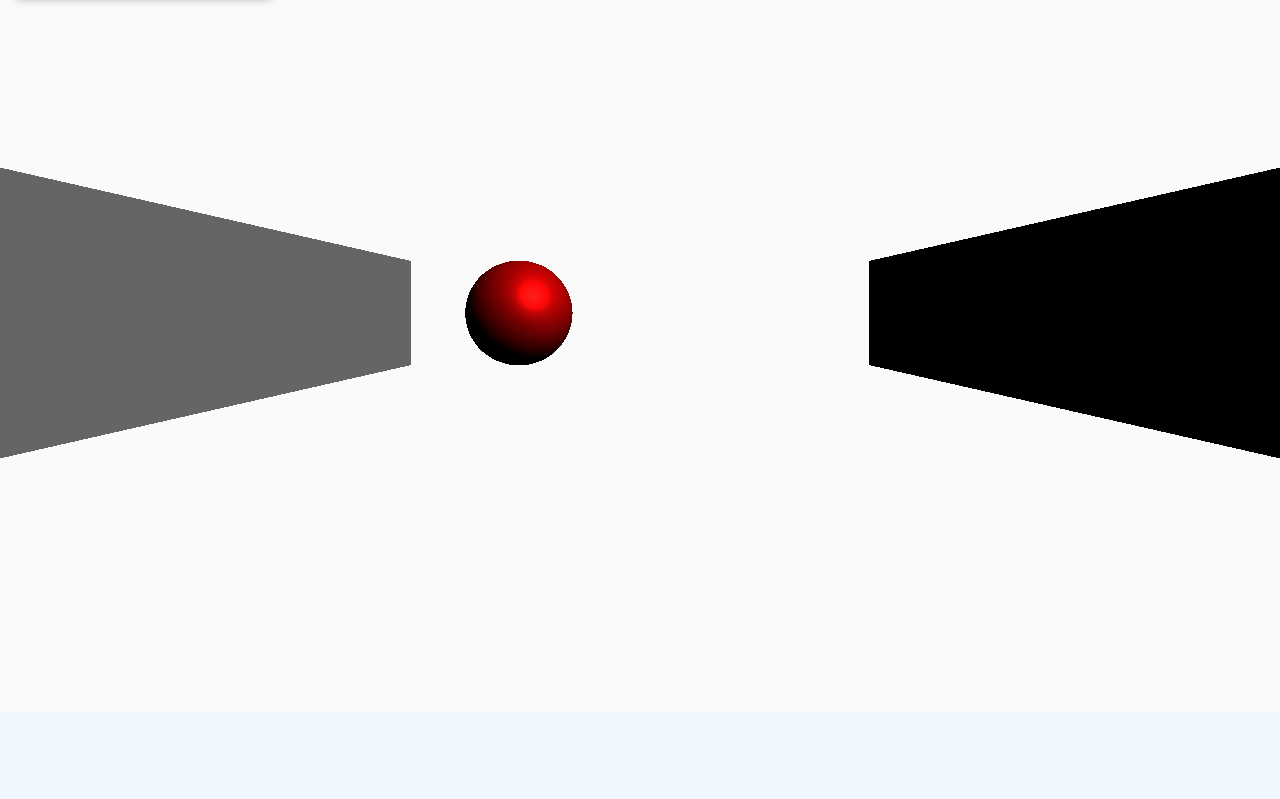
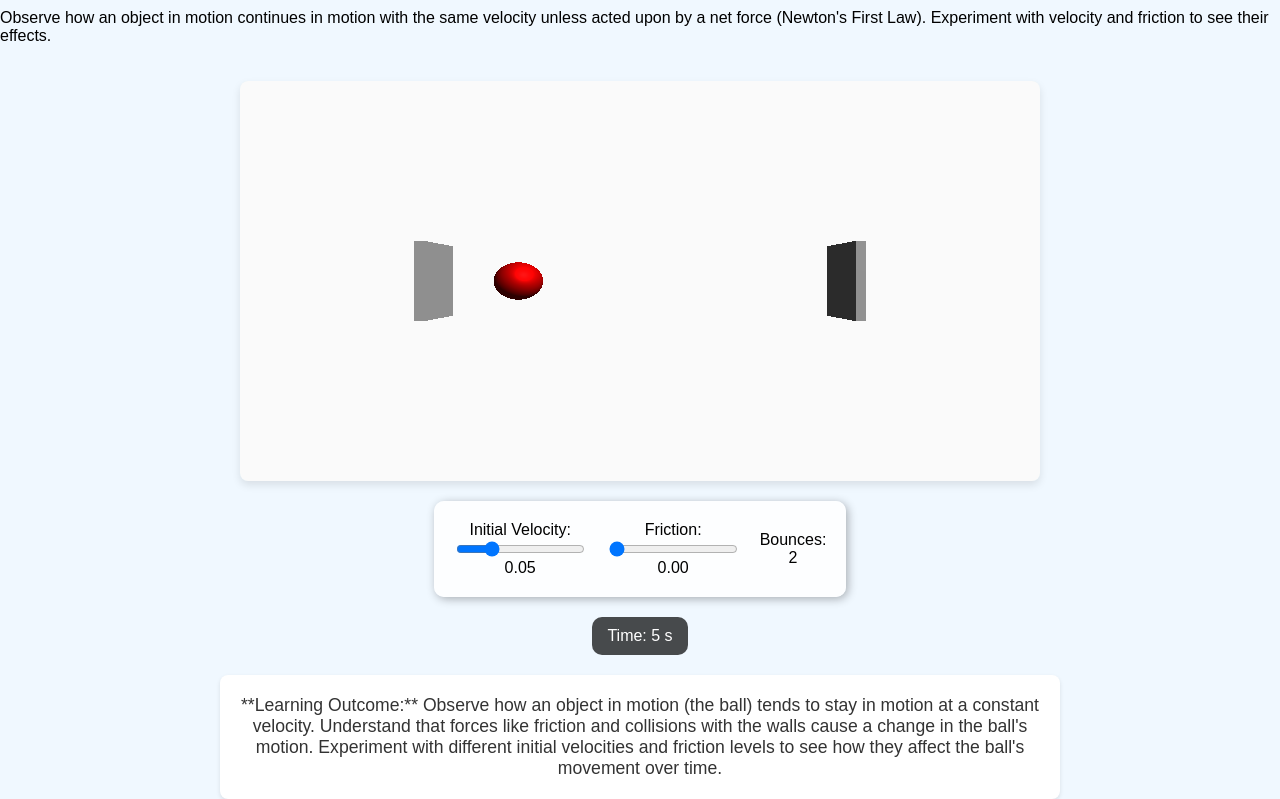
Before and after one commit to NCdev2/Simulations, a plain HTML site: page index.html in a window 1280 px wide. Shown: the part 87-886 px from the top of the page. Before the commit the page ends 800 px from the top, so only its background shows below. Drawn offline with nearby package versions, Linux system fonts and the light colour scheme.

Commit message:
Add files via upload

```diff
--- a/index.html
+++ b/index.html
@@ -3,59 +3,113 @@
 <head>
     <meta charset="UTF-8">
     <meta name="viewport" content="width=device-width, initial-scale=1.0">
-    <title>Newton's First Law - Inertia with Walls</title>
+    <title>Newton's First Law - Inertia with Walls | Quantheo</title>
 
-    <!-- Import Three.js Library -->
     <script src="https://cdnjs.cloudflare.com/ajax/libs/three.js/r128/three.min.js"></script>
 
     <style>
-        body { margin: 0; overflow: hidden; font-family: Arial, sans-serif; background-color: #f0f8ff; }
+        body { margin: 0; overflow: hidden; font-family: Arial, sans-serif; background-color: #f0f8ff; display: flex; flex-direction: column; align-items: center; }
+
+        /* Simulation Container */
+        #simulation-container {
+            width: 80%; /* Adjust as needed */
+            max-width: 800px;
+            height: 400px; /* Adjust as needed */
+            background-color: #e0f2f7;
+            border-radius: 8px;
+            box-shadow: 0 4px 8px rgba(0,0,0,0.1);
+            margin-top: 20px;
+            position: relative; /* For Three.js canvas */
+            overflow: hidden;
+        }
+
+        #three-canvas {
+            width: 100%;
+            height: 100%;
+            display: block; /* Prevents extra space below canvas */
+        }
 
         /* UI Controls */
         #controls {
-            position: absolute;
-            top: 10px;
-            left: 10px;
             background: rgba(255, 255, 255, 0.9);
-            padding: 15px;
+            padding: 20px;
             border-radius: 10px;
             box-shadow: 2px 2px 10px rgba(0,0,0,0.3);
+            margin-top: 20px;
+            display: flex;
+            gap: 20px;
+            align-items: center;
+        }
+
+        .control-item {
+            display: flex;
+            flex-direction: column;
+            align-items: center;
         }
 
         /* Stopwatch Display */
         #stopwatch {
-            position: absolute;
-            top: 10px;
-            right: 10px;
             background: rgba(0, 0, 0, 0.7);
             color: white;
             padding: 10px 15px;
             font-size: 16px;
             border-radius: 10px;
+            margin-top: 20px;
+        }
+
+        /* Learning Outcome */
+        #learning-outcome {
+            background: #fff;
+            padding: 20px;
+            border-radius: 8px;
+            box-shadow: 0 2px 4px rgba(0,0,0,0.1);
+            margin-top: 20px;
+            width: 80%;
+            max-width: 800px;
+            text-align: center;
+            font-size: 1.1em;
+            color: #333;
         }
     </style>
 </head>
 <body>
 
-    <!-- UI Controls for Velocity & Friction -->
-    <div id="controls">
-        <label>Velocity: <span id="velocityValue">0.05</span></label>
-        <input type="range" id="velocitySlider" min="0" max="0.2" step="0.01" value="0.05">
-        <br>
-        <label>Friction: <span id="frictionValue">0.00</span></label>
-        <input type="range" id="frictionSlider" min="0" max="0.02" step="0.001" value="0.00">
+    <h1>Newton's First Law: Inertia with Walls</h1>
+    <p>Observe how an object in motion continues in motion with the same velocity unless acted upon by a net force (Newton's First Law). Experiment with velocity and friction to see their effects.</p>
+
+    <div id="simulation-container">
+        <canvas id="three-canvas"></canvas>
     </div>
 
-    <!-- Stopwatch Display -->
+    <div id="controls">
+        <div class="control-item">
+            <label for="velocitySlider">Initial Velocity:</label>
+            <input type="range" id="velocitySlider" min="0" max="0.2" step="0.01" value="0.05">
+            <span id="velocityValue">0.05</span>
+        </div>
+        <div class="control-item">
+            <label for="frictionSlider">Friction:</label>
+            <input type="range" id="frictionSlider" min="0" max="0.02" step="0.001" value="0.00">
+            <span id="frictionValue">0.00</span>
+        </div>
+        <div class="control-item">
+            <span>Bounces:</span>
+            <span id="bounceCount">0</span>
+        </div>
+    </div>
+
     <div id="stopwatch">Time: <span id="timeElapsed">0</span> s</div>
+
+    <div id="learning-outcome">
+        **Learning Outcome:** Observe how an object in motion (the ball) tends to stay in motion at a constant velocity. Understand that forces like friction and collisions with the walls cause a change in the ball's motion. Experiment with different initial velocities and friction levels to see how they affect the ball's movement over time.
+    </div>
 
     <script>
         // 🌟 Step 1: Create Scene, Camera, and Renderer 🌟
         const scene = new THREE.Scene();
         const camera = new THREE.PerspectiveCamera(75, window.innerWidth / window.innerHeight, 0.1, 1000);
-        const renderer = new THREE.WebGLRenderer();
-        renderer.setSize(window.innerWidth, window.innerHeight);
-        document.body.appendChild(renderer.domElement);
+        const renderer = new THREE.WebGLRenderer({ canvas: document.getElementById('three-canvas') });
+        renderer.setSize(document.getElementById('simulation-container').offsetWidth, document.getElementById('simulation-container').offsetHeight);
 
         // 🌟 Step 2: Create Ball (Fixed Size) 🌟
         const ballGeometry = new THREE.SphereGeometry(0.5, 32, 32); // Constant ball size
@@ -68,46 +122,60 @@
         const light = new THREE.DirectionalLight(0xffffff, 1);
         light.position.set(5, 5, 5);
         scene.add(light);
+        const ambientLight = new THREE.AmbientLight(0x404040); // Soft ambient light
+        scene.add(ambientLight);
 
         // 🌟 Step 4: Create Walls 🌟
         const wallMaterial = new THREE.MeshStandardMaterial({ color: 0xaaaaaa, roughness: 0.8 });
         const wallThickness = 0.2;
+        const worldWidth = 9; // Increased width for more space
+        const worldHeight = 2;
 
-        const leftWall = new THREE.Mesh(new THREE.BoxGeometry(wallThickness, 2, 10), wallMaterial);
-        leftWall.position.x = -4.5;
+        const leftWall = new THREE.Mesh(new THREE.BoxGeometry(wallThickness, worldHeight, 1), wallMaterial);
+        leftWall.position.x = -worldWidth / 2 + wallThickness / 2;
         scene.add(leftWall);
 
-        const rightWall = new THREE.Mesh(new THREE.BoxGeometry(wallThickness, 2, 10), wallMaterial);
-        rightWall.position.x = 4.5;
+        const rightWall = new THREE.Mesh(new THREE.BoxGeometry(wallThickness, worldHeight, 1), wallMaterial);
+        rightWall.position.x = worldWidth / 2 - wallThickness / 2;
         scene.add(rightWall);
 
         // 🌟 Step 5: Position Camera 🌟
-        camera.position.z = 5;
+        camera.position.z = 7;
 
         // 🌟 Step 6: Set Initial Motion Variables 🌟
-        let velocity = 0.05; // Initial speed
-        let friction = 0.00; // No friction at start
+        let velocity = parseFloat(document.getElementById("velocitySlider").value); // Initial speed from slider
+        let friction = parseFloat(document.getElementById("frictionSlider").value); // Initial friction from slider
         let timeElapsed = 0; // Stopwatch time
         let direction = 1; // 1 = Right, -1 = Left
+        let bounceCount = 0;
+
+        // 🌟 Step 7: Position Ball 🌟
+        ball.position.x = -worldWidth / 4; // Start the ball slightly to the left
 
         // UI Controls for Velocity & Friction
-        document.getElementById("velocitySlider").addEventListener("input", (event) => {
+        const velocitySlider = document.getElementById("velocitySlider");
+        const velocityValueDisplay = document.getElementById("velocityValue");
+        const frictionSlider = document.getElementById("frictionSlider");
+        const frictionValueDisplay = document.getElementById("frictionValue");
+        const bounceCountDisplay = document.getElementById("bounceCount");
+
+        velocitySlider.addEventListener("input", (event) => {
             velocity = parseFloat(event.target.value);
-            document.getElementById("velocityValue").innerText = velocity.toFixed(2);
+            velocityValueDisplay.innerText = velocity.toFixed(2);
         });
 
-        document.getElementById("frictionSlider").addEventListener("input", (event) => {
+        frictionSlider.addEventListener("input", (event) => {
             friction = parseFloat(event.target.value);
-            document.getElementById("frictionValue").innerText = friction.toFixed(3);
+            frictionValueDisplay.innerText = friction.toFixed(3);
         });
 
-        // 🌟 Step 7: Start Stopwatch 🌟
+        // 🌟 Step 8: Start Stopwatch 🌟
         setInterval(() => {
             timeElapsed += 1;
             document.getElementById("timeElapsed").innerText = timeElapsed;
         }, 1000);
 
-        // 🌟 Step 8: Animate Ball with Rebounding Effect 🌟
+        // 🌟 Step 9: Animate Ball with Rebounding Effect 🌟
         function animate() {
             requestAnimationFrame(animate);
 
@@ -120,15 +188,29 @@
             }
 
             // 🌟 Rebounding Effect: Ball bounces back when hitting the walls 🌟
-            if (ball.position.x >= 4 || ball.position.x <= -4) {
+            const ballRadius = 0.5;
+            const leftWallPosition = leftWall.position.x + wallThickness / 2 + ballRadius;
+            const rightWallPosition = rightWall.position.x - wallThickness / 2 - ballRadius;
+
+            if (ball.position.x >= rightWallPosition || ball.position.x <= leftWallPosition) {
                 direction *= -1; // Reverse direction
+                bounceCount++;
+                bounceCountDisplay.innerText = bounceCount;
             }
 
             renderer.render(scene, camera);
         }
 
-        // 🌟 Step 9: Start the Animation Loop 🌟
+        // 🌟 Step 10: Start the Animation Loop 🌟
         animate();
+
+        // 🌟 Step 11: Handle Window Resize for Responsiveness 🌟
+        function onWindowResize() {
+            camera.aspect = window.innerWidth / window.innerHeight;
+            camera.updateProjectionMatrix();
+            renderer.setSize(document.getElementById('simulation-container').offsetWidth, document.getElementById('simulation-container').offsetHeight);
+        }
+        window.addEventListener('resize', onWindowResize, false);
     </script>
 
 </body>
```
